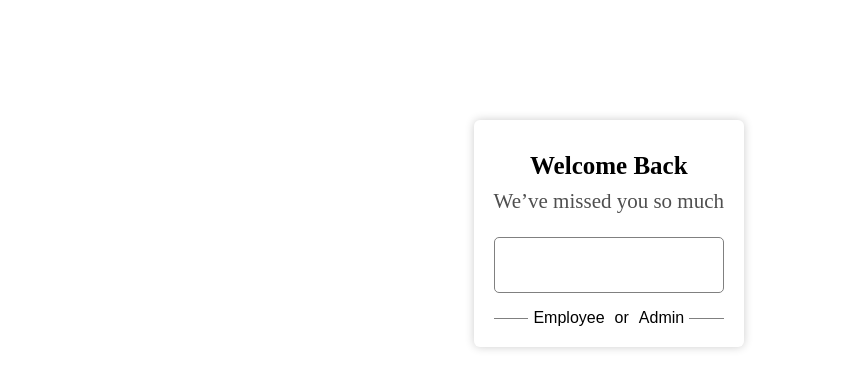
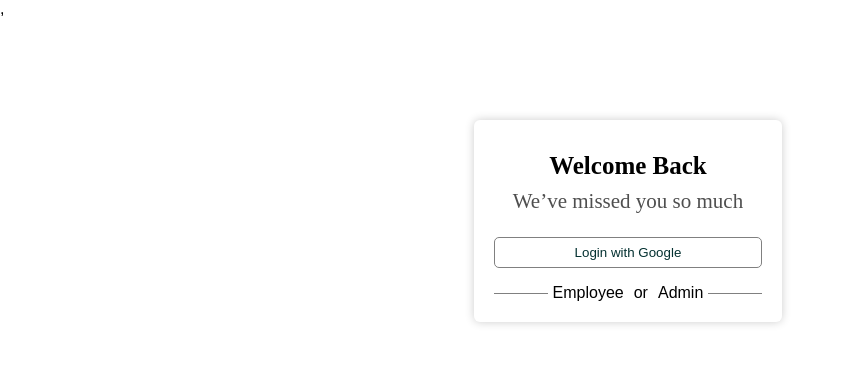
Before and after one commit to Ayagigs/prd_frontend, a React (Create React App) app: page /signin in a window 1280 px wide. Shown: the top 388 px of the page, without its empty margins (0-847 px from the left). Built offline with nearby package versions, Linux system fonts and the light colour scheme; no server answers; a web font is replaced by a local one.

Commit message:
minor changes

```diff
--- a/package.json
+++ b/package.json
@@ -30,6 +30,7 @@
     "react-otp-input": "^3.0.0",
     "react-router-dom": "^6.2.2",
     "react-scripts": "^5.0.1",
+    "react-spinners": "^0.13.8",
     "react-toastify": "^9.1.2",
     "recharts": "^2.1.9",
     "sass": "^1.59.3",
--- a/src/index.js
+++ b/src/index.js
@@ -1,13 +1,19 @@
-import React from "react";
-import ReactDOM from "react-dom";
-import App from "./App";
-import { DarkModeContextProvider } from "./context/darkModeContext";
+import React from 'react';
+import ReactDOM from 'react-dom';
+import App from './App';
+import { GoogleOAuthProvider } from '@react-oauth/google';
+import { DarkModeContextProvider } from './context/darkModeContext';
 
+const clientId =
+  '644468853015-cadrgrgrabl4vacc4evt7g342qiqa2t2.apps.googleusercontent.com';
 ReactDOM.render(
   <React.StrictMode>
     <DarkModeContextProvider>
-      <App />
+      <GoogleOAuthProvider clientId={clientId}>
+        <App />
+      </GoogleOAuthProvider>
+      ,
     </DarkModeContextProvider>
   </React.StrictMode>,
-  document.getElementById("root")
+  document.getElementById('root')
 );
--- a/src/pages/SignIn.js
+++ b/src/pages/SignIn.js
@@ -1,17 +1,14 @@
 import React, { useState } from 'react';
 import '../assets/SignIn.css';
-import { signInWithPopup } from 'firebase/auth';
-// import { auth, provider } from '../config';
 import axios from 'axios';
 import { toast } from 'react-toastify';
 import { NavLink } from 'react-router-dom';
-// import { auth, provider } from '../config/firebase';
-// import GoogleLogin from 'react-google-login';
 import { GoogleOAuthProvider } from '@react-oauth/google';
 import { GoogleLogin } from '@react-oauth/google';
 import { useNavigate } from 'react-router';
 import Cookies from 'js-cookie';
 import jwt_decode from 'jwt-decode';
+import { useGoogleLogin } from '@react-oauth/google';
 
 function SignIn() {
   const responseGoogle = response => {
@@ -77,41 +74,63 @@ function SignIn() {
       });
   };
 
-  const responseSuccessGoogle = response => {
-    // var decoded = jwt_decode(response.credential);
+  const googleLogin = useGoogleLogin({
+    onSuccess: async tokenResponse => {
+      setIsLoading(true);
+      const userInfo = await axios
+        .get('https://www.googleapis.com/oauth2/v3/userinfo', {
+          headers: { Authorization: `Bearer ${tokenResponse.access_token}` },
+        })
+        .then(res => res.data);
 
-    axios({
-      method: 'POST',
-      url: 'https://pms-jq9o.onrender.com/auth/google/callback',
-      data: { tokenId: response.credential },
-    }).then(response => {
-      if (response) {
-        console.log(response);
+      try {
+        // Check if user is an employee or admin
+        const user = await axios.post(
+          'https://pms-jq9o.onrender.com/auth/google/callback',
+          { email: userInfo.email }
+        );
+        console.log(user.data); // log the user details returned from the server
+        // ... code to redirect to appropriate dashboard ...
+      } catch (error) {
+        console.log('Error logging in with Google:');
+        let errorMessage =
+          'There was an error logging in. Please try again later.';
+        if (
+          error.response &&
+          error.response.data &&
+          error.response.data.message
+        ) {
+          errorMessage = error.response.data.message;
+        }
+        // display an error message to the user
+        toast.error(errorMessage);
+      } finally {
+        // wait for 500ms before setting isLoading to false
+        setTimeout(() => {
+          setIsLoading(false);
+        }, 500);
       }
-      console.log(response);
-    });
-  };
-  const responseErrorGoogle = response => {
-    console.log('Login failed:', response);
-  };
-  const clientId = process.env.REACT_APP_GOOGLE_CLIENT_ID;
-  console.log(clientId);
+    },
+    onError: () => {
+      setIsLoading(true);
+      console.log('Error logging in with Google:');
+      // display an error message to the user
+      alert('There was an error logging in. Please try again later.');
+      // wait for 500ms before setting isLoading to false
+      setTimeout(() => {
+        setIsLoading(false);
+      }, 500);
+    },
+  });
+
   return (
     <div className="signInContainer">
       <h1 className="text">Welcome Back</h1>
       <p className="text_2">We’ve missed you so much</p>
-
       <div className="googleSignInButton">
-        <GoogleOAuthProvider
-          clientId="644468853015-cadrgrgrabl4vacc4evt7g342qiqa2t2.apps.googleusercontent.com"
-          redirectUri="https://pms-jq9o.onrender.com/auth/google/callback"
-        >
-          <GoogleLogin
-            buttonText="Login with google"
-            onSuccess={responseSuccessGoogle}
-            onFailure={responseErrorGoogle}
-          />
-        </GoogleOAuthProvider>
+        <button onClick={googleLogin}>
+          {isLoading ? 'please wait...' : 'Login with Google'}
+        </button>
       </div>
 
       <div className="box">
```
Also changed, not shown: 2 other files (tests, documents, lock files or other folders).
